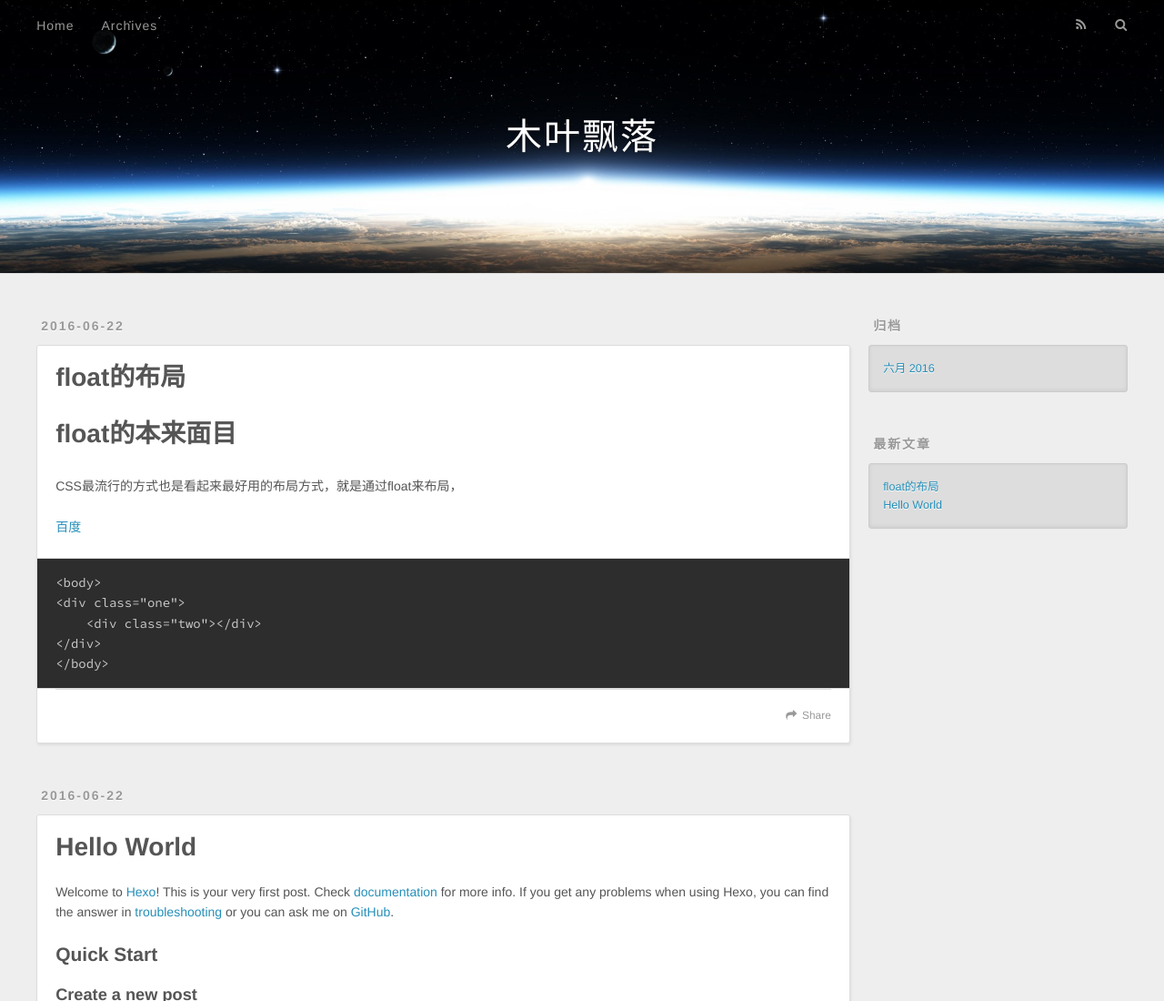
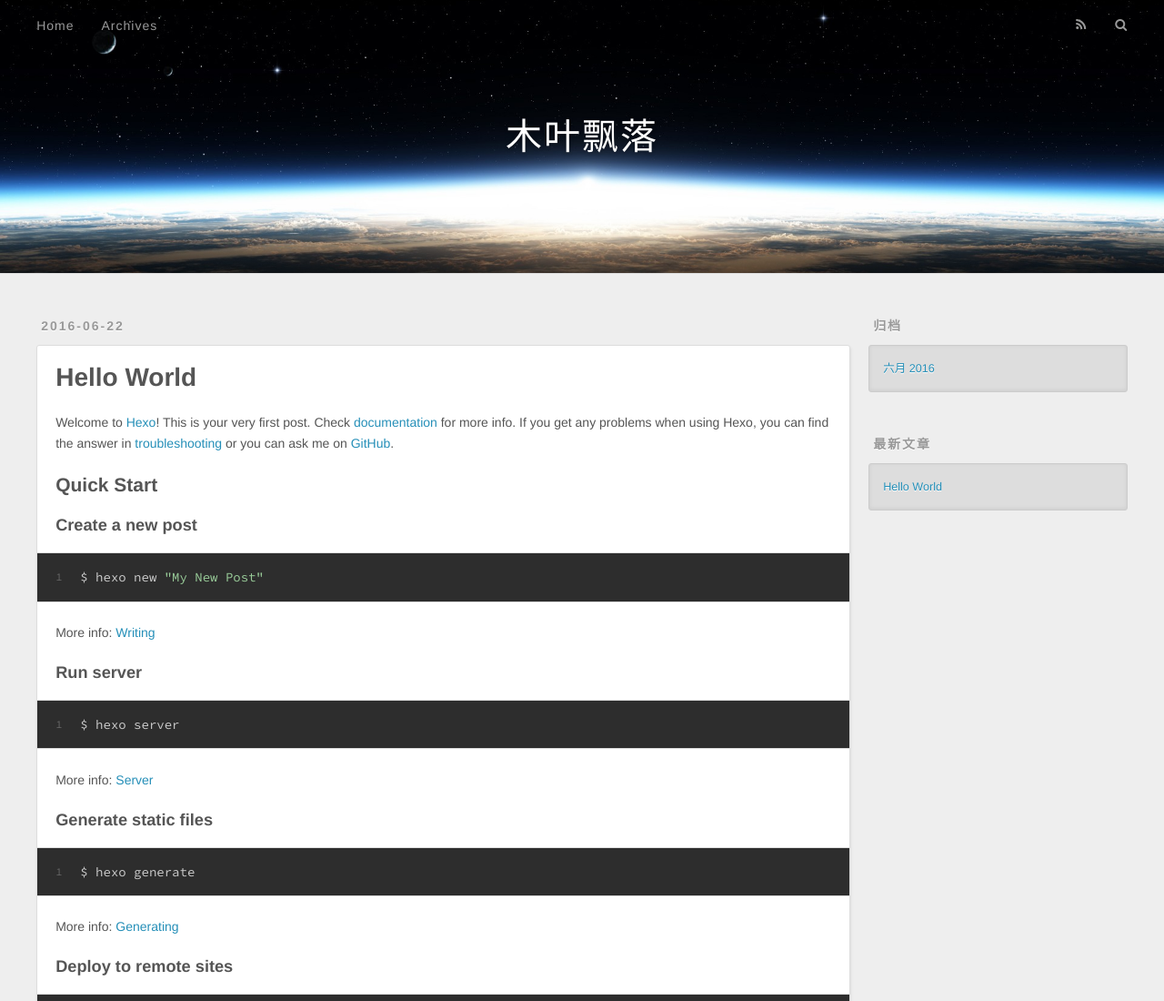
Before and after one commit to Deliti/Deliti.github.io, a plain HTML site: page index.html in a window 1280 px wide. Shown: the top 1100 px of the page at 91% size. Drawn offline with nearby package versions, Linux system fonts and the light colour scheme.

Commit message:
Site updated: 2016-06-22 16:33:17

```diff
--- a/index.html
+++ b/index.html
@@ -64,49 +64,6 @@
       <div class="outer">
         <section id="main">
 
-    <article id="post-float的布局" class="article article-type-post" itemscope itemprop="blogPost">
-  <div class="article-meta">
-    <a href="/2016/06/22/float的布局/" class="article-date">
-  <time datetime="2016-06-22T03:24:40.000Z" itemprop="datePublished">2016-06-22</time>
-</a>
-
-  </div>
-  <div class="article-inner">
-
-
-      <header class="article-header">
-
-
-    <h1 itemprop="name">
-      <a class="article-title" href="/2016/06/22/float的布局/">float的布局</a>
-    </h1>
-
-
-      </header>
-
-    <div class="article-entry" itemprop="articleBody">
-
-        <h1 id="float的本来面目"><a href="#float的本来面目" class="headerlink" title="float的本来面目"></a>float的本来面目</h1><p>CSS最流行的方式也是看起来最好用的布局方式，就是通过float来布局，</p>
-<p><a href="http://www.baidu.com" target="_blank" rel="external">百度</a></p>
-<pre><code>&lt;body&gt;
-&lt;div class=&quot;one&quot;&gt;
-    &lt;div class=&quot;two&quot;&gt;&lt;/div&gt;
-&lt;/div&gt;
-&lt;/body&gt;
-</code></pre>
-
-    </div>
-    <footer class="article-footer">
-      <a data-url="http://yoursite.com/2016/06/22/float的布局/" data-id="cipqkgjrh0001fhsg267x9hzy" class="article-share-link">Share</a>
-
-
-    </footer>
-  </div>
-
-</article>
-
-
-
     <article id="post-hello-world" class="article article-type-post" itemscope itemprop="blogPost">
   <div class="article-meta">
     <a href="/2016/06/22/hello-world/" class="article-date">
@@ -142,7 +99,7 @@
 
     </div>
     <footer class="article-footer">
-      <a data-url="http://yoursite.com/2016/06/22/hello-world/" data-id="cipqkgjqz0000fhsgua8znl1l" class="article-share-link">Share</a>
+      <a data-url="http://yoursite.com/2016/06/22/hello-world/" data-id="cipqmfl210000hmsg9efrdm6p" class="article-share-link">Share</a>
 
 
     </footer>
@@ -180,10 +137,6 @@
     <h3 class="widget-title">最新文章</h3>
     <div class="widget">
       <ul>
-
-          <li>
-            <a href="/2016/06/22/float的布局/">float的布局</a>
-          </li>
 
           <li>
             <a href="/2016/06/22/hello-world/">Hello World</a>
```
Also changed, not shown: 2016/06/22/hello-world/index.html (+1 -19 lines), archives/2016/06/index.html (+0 -23 lines), archives/2016/index.html (+0 -23 lines), archives/index.html (+0 -23 lines).
